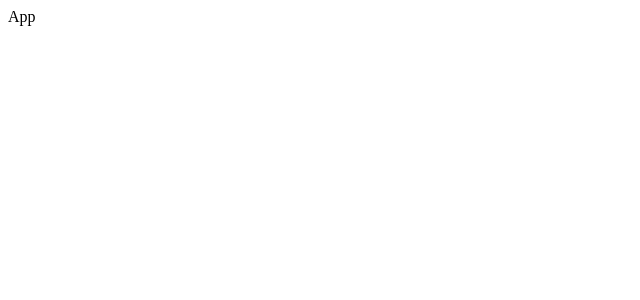
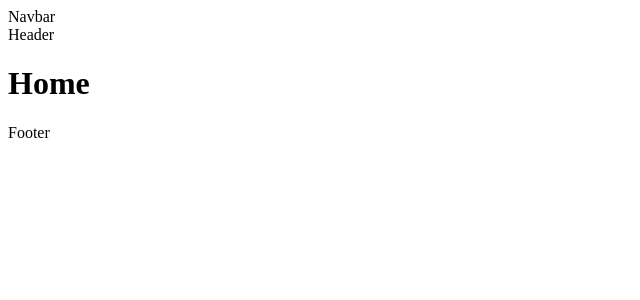
Before and after one commit to likeam/desi-resturent, a React (Create React App) app: page / in a window 1280 px wide. Shown: the top 300 px of the page, without its empty margins (0-640 px from the left). Built offline with nearby package versions, Linux system fonts and the light colour scheme.

Commit message:
Building Layout Section

```diff
--- a/src/App.js
+++ b/src/App.js
@@ -1,8 +1,22 @@
 import React from 'react'
+import {BrowserRouter, Routes, Route} from 'react-router-dom';
+import Home from './pages/Home';
+import Contacts from './pages/Contacts';
+import About from './pages/About';
+import Menu from './pages/Menu';
+import PageNotFound from './pages/PageNotFound';
 
 function App() {
   return (
-    <div>App</div>
+    <BrowserRouter>
+      <Routes>
+        <Route path='/' element = {<Home />} />
+        <Route path='/about' element ={<About />} />
+        <Route path='/contact' element = {<Contacts />} />
+        <Route path='/menu' element = {<Menu />} />
+        <Route path='*' element = {<PageNotFound />} />
+      </Routes>
+    </BrowserRouter>
   )
 }
 
--- a/src/components/Layout.jsx
+++ b/src/components/Layout.jsx
@@ -1,8 +1,18 @@
 import React from 'react'
+import Navbar from './Navbar'
+import Header from './Header'
+import Footer from './Footer'
 
-function Layout() {
+
+function Layout({children}) {
   return (
-    <div>Layout</div>
+    <>
+      <Navbar />
+      <Header />
+      <div>{children}</div>
+      <Footer />
+    </>
+
   )
 }
 
--- /dev/null
+++ b/src/components/Navbar.jsx
@@ -0,0 +1,9 @@
+import React from 'react'
+
+function Navbar() {
+  return (
+    <div>Navbar</div>
+  )
+}
+
+export default Navbar
--- /dev/null
+++ b/src/pages/About.jsx
@@ -0,0 +1,12 @@
+import React from 'react'
+import Layout from '../components/Layout'
+
+function About() {
+  return (
+    <Layout>
+      <h1>Aboou</h1>
+    </Layout>
+  )
+}
+
+export default About
--- /dev/null
+++ b/src/pages/Contacts.jsx
@@ -0,0 +1,12 @@
+import React from 'react'
+import Layout from '../components/Layout'
+
+function Contacts() {
+  return (
+    <Layout>
+      <h1>Contcts</h1>
+    </Layout>
+  )
+}
+
+export default Contacts
--- a/src/pages/Home.jsx
+++ b/src/pages/Home.jsx
@@ -1,8 +1,11 @@
 import React from 'react'
+import Layout from '../components/Layout';
 
 function Home() {
   return (
-    <div>Home</div>
+    <Layout>
+      <h1>Home</h1>
+    </Layout>
   )
 }
 
--- /dev/null
+++ b/src/pages/Menu.jsx
@@ -0,0 +1,12 @@
+import React from 'react'
+import Layout from '../components/Layout'
+
+function Menu() {
+  return (
+    <Layout>
+        <h1>Menu</h1>
+    </Layout>
+  )
+}
+
+export default Menu
--- /dev/null
+++ b/src/pages/PageNotFound.jsx
@@ -0,0 +1,12 @@
+import React from 'react'
+import Layout from '../components/Layout'
+
+function PageNotFound() {
+  return (
+    <Layout>
+      <h1>PageNotFoound</h1>
+    </Layout>
+  )
+}
+
+export default PageNotFound
```
Also changed, not shown: src/pages/Aboout.jsx (deleted, +0 -9 lines), src/pages/Contcts.jsx (deleted, +0 -9 lines), src/pages/PageNotFoound.jsx (deleted, +0 -9 lines).
